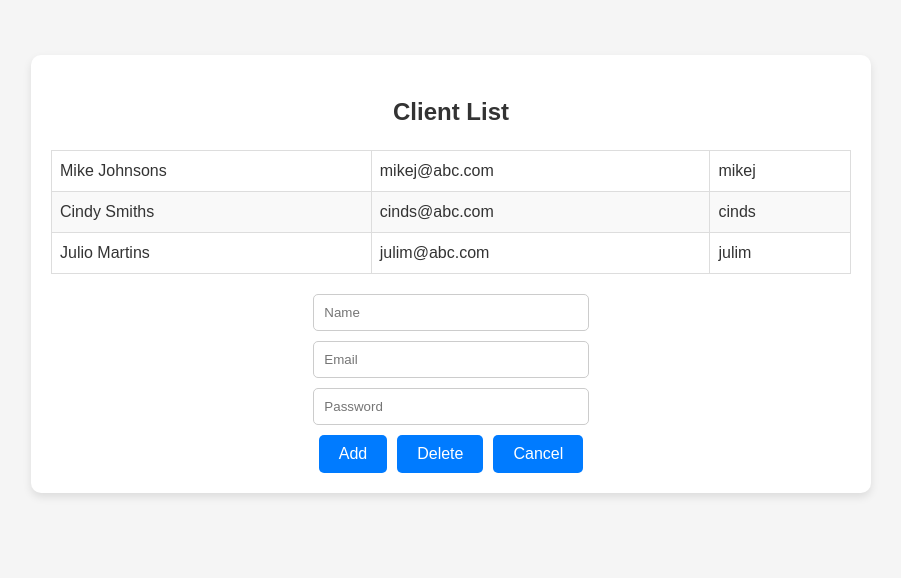
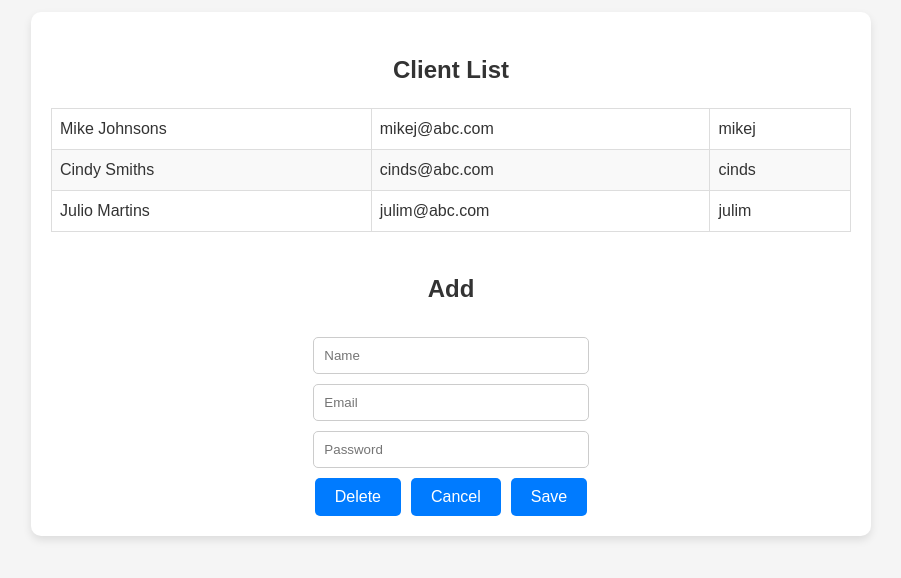
Before and after one commit to Kenany02/ClientListReact, a React (Vite) app in the folder react/: page / in a window 1280 px wide. Shown: the part 126-704 px from the top of the page, without its empty margins (189-1090 px from the left). Built offline with nearby package versions, Linux system fonts and the light colour scheme.

Commit message:
Add/Update changes made

```diff
--- a/react/src/App.jsx
+++ b/react/src/App.jsx
@@ -2,7 +2,7 @@ import React, { useState, useEffect } from "react";
 import './App.css';
 import { getAll, get, deleteById, post, put } from './memdb.js';
 
-let id = -1;
+
 let isClicked = "Add";
 
 function App() {
@@ -10,7 +10,7 @@ function App() {
     setName("");
     setEmail("");
     setPassword("");
-    setSelectedRow(-1);
+    setSelectedRow(null);
     isClicked = "Add";
   }
 
@@ -30,27 +30,34 @@ function App() {
   };
 
   const handleClick = (val) => {
-    if (id === val.id) {
-      id = -1;
+    if (selectedRow === val.id) {
       handleClear();
     } else {
       setSelectedRow(val.id);
       setName(val.name);
       setEmail(val.email);
       setPassword(val.password);
-      id = val.id;
       isClicked = "Update";
     }
   }
 
   const handleSubmit = (action) => {
-    if (action === 'Add') {
-      console.log("Adding:", { name, email, password });
+    if (action === 'save') {
+      if(isClicked === 'Add' && name && email && password ){
+        let curIndex = customers.length
+        post({curIndex, name, email, password})
+
+
+
+      }else{
+         put(selectedRow, {selectedRow, name, email, password})
+
+      }
+
     } else if (action === 'Update') {
       console.log("Updating:", { name, email, password });
     } else if (action === 'delete') {
       deleteById(selectedRow);
-      console.log("Deleting:", { name, email, password });
     }
     getCustomers();
     handleClear();
@@ -74,31 +81,35 @@ function App() {
           </tbody>
         </table>
         <div className="form-container">
+        <h2>{isClicked}</h2>
+
           <input
             type="text"
             placeholder="Name"
             value={name}
-            onChange={(e) => setName(e.target.value)}
+            onChange={(change) => setName(change.target.value)}
             className="input-field"
           />
           <input
             type="text"
             placeholder="Email"
             value={email}
-            onChange={(e) => setEmail(e.target.value)}
+            onChange={(change) => setEmail(change.target.value)}
             className="input-field"
           />
           <input
             type="password"
             placeholder="Password"
             value={password}
-            onChange={(e) => setPassword(e.target.value)}
+            onChange={(change) => setPassword(change.target.value)}
             className="input-field"
           />
           <div className="button-group">
-            <button className="button-primary" onClick={() => handleSubmit(isClicked)}>{isClicked}</button>
+
             <button className="button-primary" onClick={() => handleSubmit('delete')}>Delete</button>
             <button className="button-primary" onClick={() => handleClear()}>Cancel</button>
+            <button className="button-primary" onClick={() => handleSubmit('save')}>Save</button>
+
           </div>
         </div>
       </div>
```
